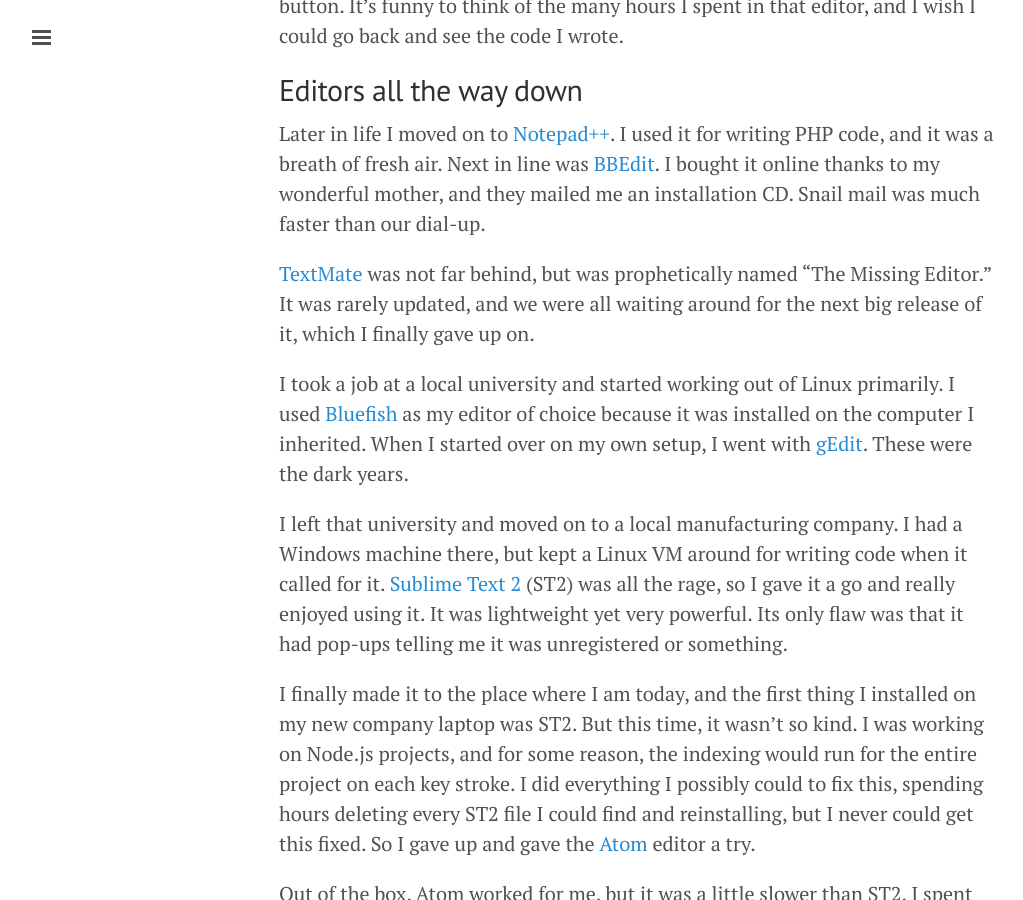
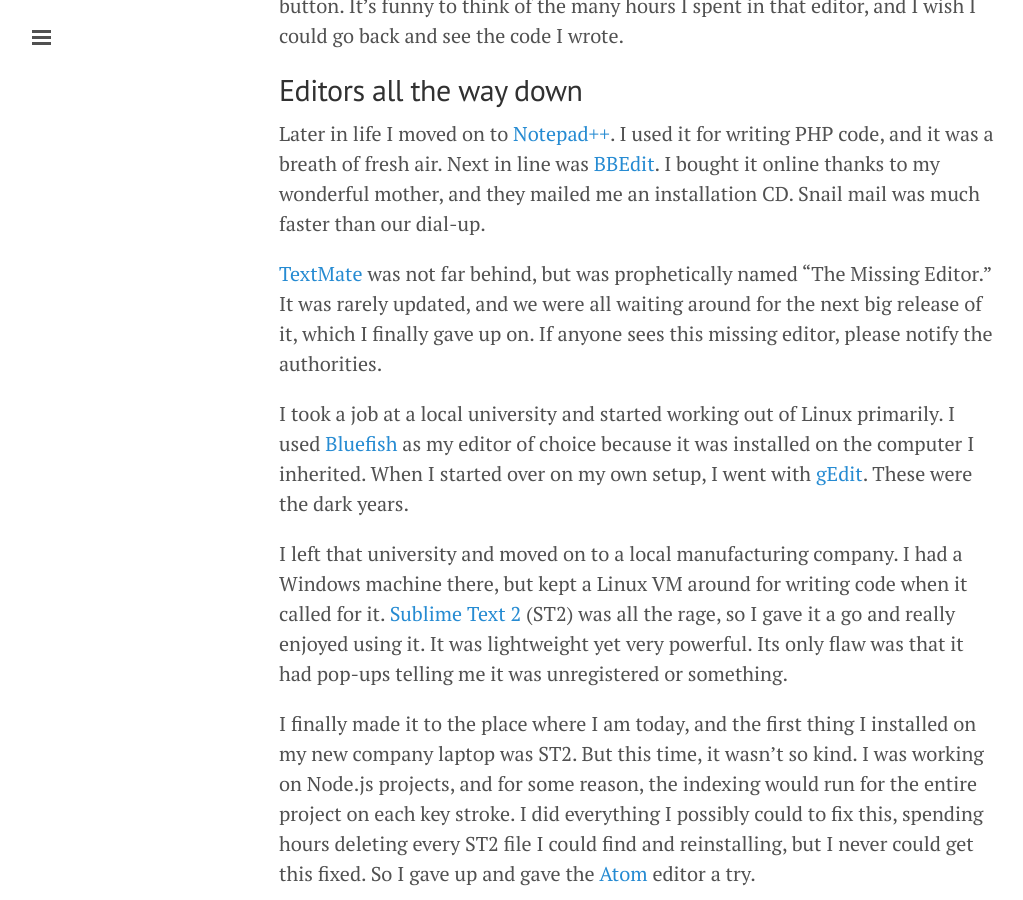
Before and after one commit to smizell/smizell.github.io, a Jekyll site: the page built from _posts/2015-11-14-hello-from-vim.markdown, in a window 1280 px wide and 900 px high, scrolled down 331 px. Shown: the whole window, without its empty margins (1-1024 px from the left). Built offline with Jekyll 4.4.1, drawn with Linux system fonts in a browser that asks for light colours; Markdown is read by kramdown in place of the engine named in the settings.

Commit message:
One small change

```diff
--- a/_posts/2015-11-14-hello-from-vim.markdown
+++ b/_posts/2015-11-14-hello-from-vim.markdown
@@ -21,6 +21,7 @@
 [TextMate](http://manual.macromates.com/en/) was not far behind, but was
 prophetically named "The Missing Editor." It was rarely updated, and we were
 all waiting around for the next big release of it, which I finally gave up on.
+If anyone sees this missing editor, please notify the authorities.
 
 I took a job at a local university and started working out of Linux primarily. I used
 [Bluefish](http://bluefish.openoffice.nl/index.html) as my editor of choice
```
